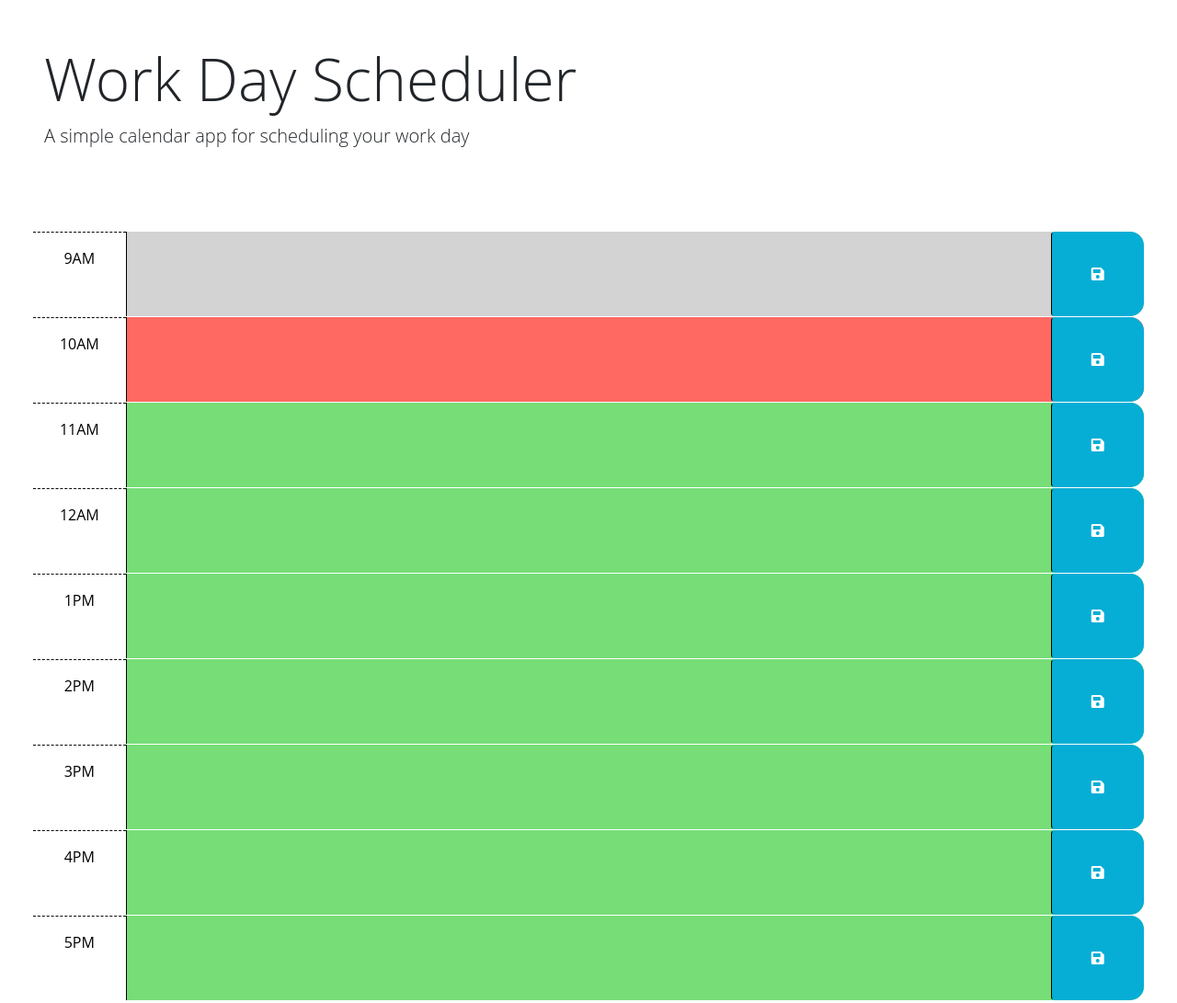
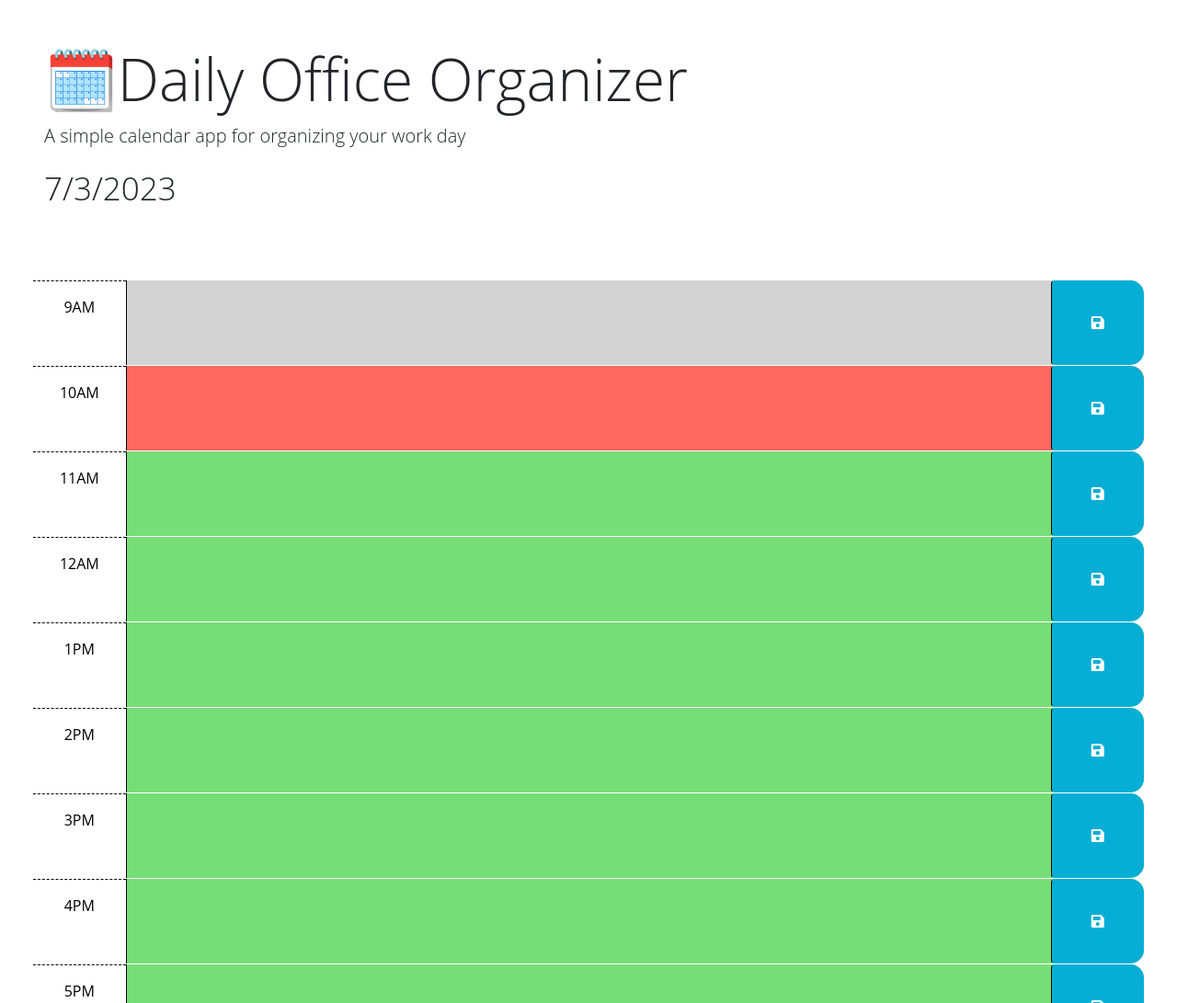
Before and after one commit to lizf57/work-day-schedule, a plain HTML site: page index.html in a window 1280 px wide. Shown: the top 1091 px of the page at 92% size. Drawn offline with nearby package versions, Linux system fonts and the light colour scheme.

Commit message:
added current date

```diff
--- a/Develop/script.js
+++ b/Develop/script.js
@@ -1,7 +1,16 @@
 // Wrap all code that interacts with the DOM in a call to jQuery to ensure that
 // the code isn't run until the browser has finished rendering all the elements
 // in the html.
-$(function () {
+date = new Date();
+year = date.getFullYear();
+month = date.getMonth() + 1;
+day = date.getDate();
+document.getElementById("currentDay").innerHTML = month + "/" + day + "/" + year;
+
+
+$(function() {
+
+
   // TODO: Add a listener for click events on the save button. This code should
   // use the id in the containing time-block as a key to save the user input in
   // local storage. HINT: What does `this` reference in the click listener
--- a/Develop/style.css
+++ b/Develop/style.css
@@ -10,6 +10,12 @@
 body {
   font-family: 'Open Sans', sans-serif;
   font-size: 16px;
+}
+
+#currentDay {
+  text-align: left;
+  font-size: 35px;
+  margin-bottom: 1px;
 }
 
 textarea {
--- a/index.html
+++ b/index.html
@@ -21,14 +21,15 @@
       rel="stylesheet"
     />
     <link rel="stylesheet" href="./Develop/style.css" />
-    <title>Work Day Scheduler</title>
+    <title>Daily Office Organizer</title>
   </head>
 
   <body>
     <header class="p-5 mb-4">
-      <h1 class="display-3">Work Day Scheduler</h1>
-      <p class="lead">A simple calendar app for scheduling your work day</p>
+      <h1 class="display-3">🗓️Daily Office Organizer</h1>
+      <p class="lead">A simple calendar app for organizing your work day</p>
       <p id="currentDay" class="lead"></p>
+
     </header>
     <div class="container-fluid px-5">
       <!-- Use class for "past", "present", and "future" to apply styles to the
```
